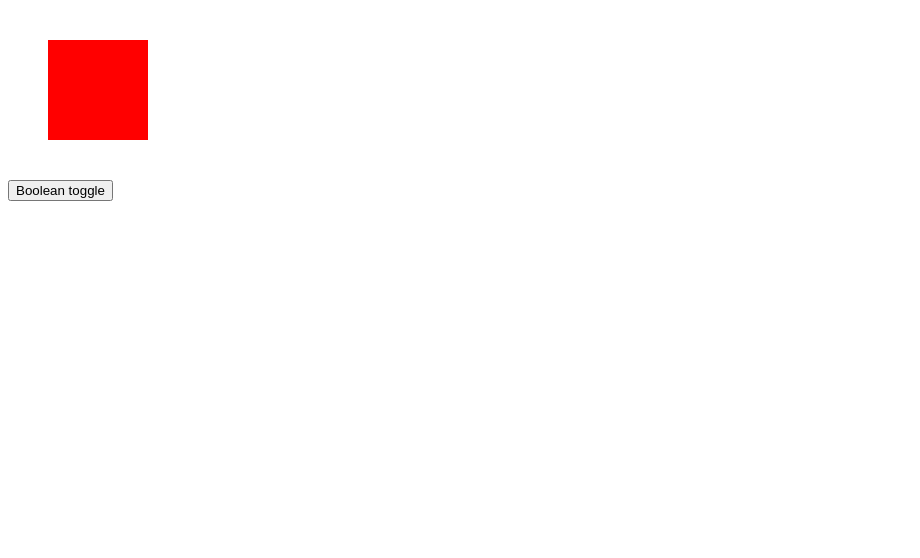
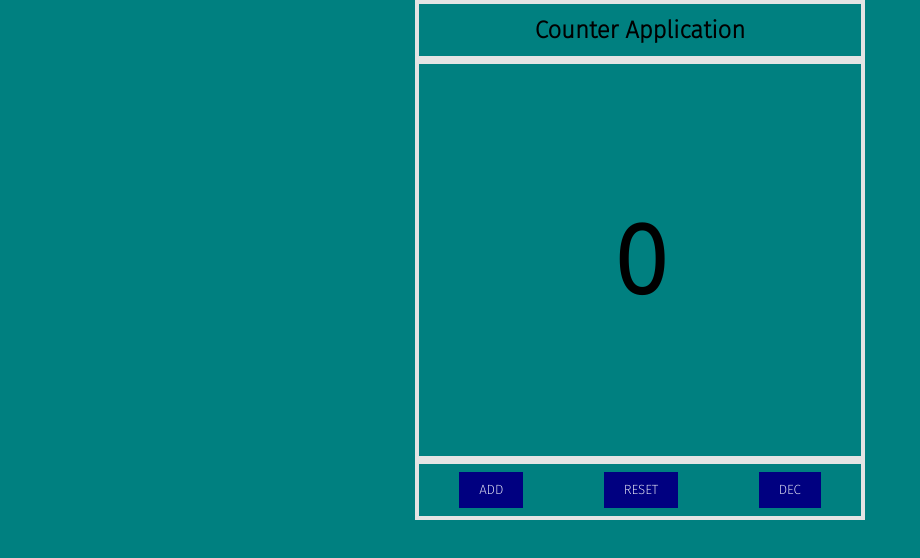
Before and after one commit to MJawad703/JsTutorials, a plain HTML site: page index.html in a window 1280 px wide. Shown: the whole page, without its empty margins (0-920 px from the left). Drawn offline with Linux system fonts and the light colour scheme.

Commit message:
Created a counter application

```diff
--- a/index.html
+++ b/index.html
@@ -4,11 +4,25 @@
     <meta charset="UTF-8" />
     <meta http-equiv="X-UA-Compatible" content="IE=edge" />
     <meta name="viewport" content="width=device-width, initial-scale=1.0" />
-    <title>Lecture 4</title>
+    <link rel="stylesheet" href="src/css/styles.css" />
+    <title>Counter</title>
   </head>
   <body>
-    <div id="box"></div>
-    <button id="btn">Boolean toggle</button>
+    <div class="container">
+      <div class="card">
+        <div class="card-header">
+          <h2>Counter Application</h2>
+        </div>
+        <div class="card-body">
+          <h1 id="counter">0</h1>
+        </div>
+        <div class="card-footer">
+          <button id="add">Add</button>
+          <button id="reset">Reset</button>
+          <button id="dec">Dec</button>
+        </div>
+      </div>
+    </div>
     <script src="./src/js/index.js"></script>
   </body>
 </html>
--- /dev/null
+++ b/src/css/styles.css
@@ -0,0 +1,63 @@
+@import url("https://fonts.googleapis.com/css2?family=Fira+Sans:wght@100;200&display=swap");
+* {
+  margin: 0;
+  padding: 0;
+  box-sizing: border-box;
+  font-family: "Fira Sans", sans-serif;
+}
+
+body {
+  background-color: teal;
+}
+.container {
+  height: 100%;
+  width: 100%;
+  display: flex;
+  /* flex-direction: column; */
+  justify-content: center;
+  align-items: center;
+}
+
+.card {
+  height: 500px;
+  width: 450px;
+  /* border: 4px solid #e2e2e2; */
+}
+
+.card-header {
+  height: 60px;
+  width: 100%;
+  border: 4px solid #e4e4e4;
+  display: flex;
+  justify-content: center;
+  align-items: center;
+}
+.card-body {
+  height: 400px;
+  width: 100%;
+  border: 4px solid #e4e4e4;
+  display: flex;
+  justify-content: center;
+  align-items: center;
+}
+.card-footer {
+  height: 60px;
+  width: 100%;
+  border: 4px solid #e4e4e4;
+  display: flex;
+  justify-content: space-around;
+  align-items: center;
+}
+
+button {
+  background: navy;
+  color: white;
+  text-transform: uppercase;
+  padding: 10px 20px;
+  border: none;
+  outline: none;
+}
+
+h1 {
+  font-size: 100px;
+}
--- a/src/js/index.js
+++ b/src/js/index.js
@@ -1,14 +1,21 @@
-const box = document.getElementById("box");
-const btn = document.getElementById("btn");
-let isLogin = true;
+const add = document.getElementById("add");
+const reset = document.getElementById("reset");
+const dec = document.getElementById("dec");
+const counter = document.getElementById("counter");
 
-box.style.width = "100px";
-box.style.height = "100px";
-box.style.backgroundColor = "red";
-box.style.margin = "40px";
+add.addEventListener("click", () => {
+  localCounter = parseFloat(counter.innerText);
+  localCounter += 1;
+  counter.innerText = localCounter;
+});
 
-if (isLogin) {
-  box.style.display = "block";
-} else {
-  box.style.display = "none";
-}
+dec.addEventListener("click", () => {
+  localCounter = parseFloat(counter.innerText);
+  localCounter -= 1;
+  counter.innerText = localCounter;
+});
+
+reset.addEventListener("click", () => {
+  let initialState = 0;
+  counter.innerText = initialState;
+});
```
